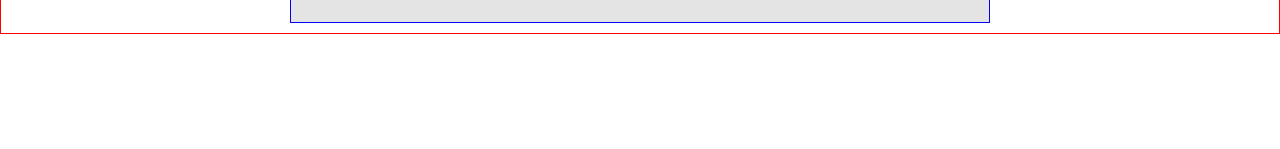
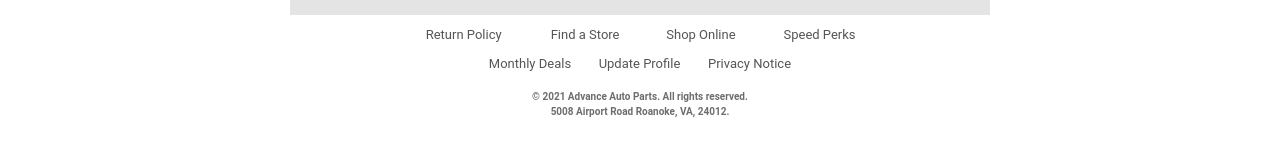
Before and after one commit to bobgtm/AdvanceAuto-email, a plain HTML site: page index.html in a window 1280 px wide. Shown: the part 1660-1809 px from the top of the page. Before the commit the page ends 1694 px from the top, so only its background shows below. Drawn offline with Linux system fonts and the light colour scheme.

Commit message:
Added email footer

```diff
--- a/index.html
+++ b/index.html
@@ -31,7 +31,7 @@
    cellpadding="0"
    border="0"
    align="center"
-   style="border: 1px solid red; margin: 0; padding: 0"
+   style=" margin: 0; padding: 0"
    >
       <tr>
          <td>
@@ -43,7 +43,7 @@
             cellpadding="0"
             border="0"
             align="center"
-         style="background-color: #e4e4e4; border: 1px solid blue; margin: 10px auto; padding-bottom: 25px"
+            style="background-color: #e4e4e4; margin: 10px auto; padding-bottom: 20px;"
             >
                <!-- Header Start -->
                <tr>
@@ -408,23 +408,18 @@
                   </td>
                </tr>
                <!-- Receipt End -->
-         </table>
-         <!-- Email Container End -->
-         <!-- Email Footer Start -->
+               <tr>
+                  <td>
                      <table
                         width="100%"
                         cellspacing="0"
                         cellpadding="0"
                         border="0"
                         align="center"
-         style=
+                        style="background-color: white; text-align: center;"
                         >
                         <!-- Links Section Start -->
-         <tr>
-            <td>
 
-            </td>
-         </tr>
                         <!-- Links Section End -->
                         <!-- Fine-Print Start -->
                         <tr>
@@ -434,6 +429,92 @@
                         </tr>
                         <!-- Fine-Print End -->
                      </table>
+                  </td>
+               </tr>
+            </table>
+            <!-- Email Container End -->
+            <!-- Email Footer Start -->
+            <table
+            class="container"
+            width="700"
+            cellspacing="0"
+            cellpadding="0"
+            border="0"
+            align="center"
+            style="background-color: #ffffff; margin: 10px auto; padding-bottom: 20px; font-size: 13px; font-weight: normal; font-family: Roboto, RobotoDraft, Helvetica, sans-serif; color: #555555; line-height: 19.5px;">
+               <tr>
+                  <td style="padding: 0 110px; margin: 0 auto;">
+                     <table
+                     width="100%"
+                     cellspacing="0"
+                     cellpadding="0"
+                     border="0"
+                     align="center"
+                     style="text-align: center;"
+                     >
+                     <tr>
+                        <td style="text-align: center;">
+                           Return Policy
+                        </td>
+                        <td style="text-align: center;">
+                           Find a Store
+                        </td>
+                        <td style="text-align: center;">
+                           Shop Online
+                        </td>
+                        <td style="text-align: center;">
+                           Speed Perks
+                        </td>
+
+                     </tr>
+                     </table>
+                  </td>
+               </tr>
+               <tr>
+                  <td style="padding: 0 185px;">
+                     <table
+                     width="100%"
+                     cellspacing="0"
+                     cellpadding="0"
+                     border="0"
+                     align="center"
+                     style="text-align: center; margin-top: 10px"
+                     >
+                     <tr>
+                        <td style="text-align: center;">
+                           Monthly Deals
+                        </td>
+                        <td style="text-align: center;">
+                           Update Profile
+                        </td>
+                        <td style="text-align: center;">
+                           Privacy Notice
+                        </td>
+
+                     </tr>
+                     </table>
+                  </td>
+               </tr>
+               <tr>
+                  <td style="margin-top: 20px;">
+                     <table
+                     width="100%"
+                     cellspacing="0"
+                     cellpadding="0"
+                     border="0"
+                     align="center"
+                     style="text-align: center; margin-top: 15px; font-size: 10px; font-weight: bold; color: #6d6d6d; line-height: 1.5;"
+                     >
+                     <tr>
+                        <td>
+                           © 2021 Advance Auto Parts. All rights reserved.<br>
+                           5008 Airport Road Roanoke, VA, 24012.
+                        </td>
+                     </tr>
+                     </table>
+                  </td>
+               </tr>
+            </table>
             <!-- Email Footer End -->
          </td>
       </tr>
```
Lines whose indentation alone changed are shown as unchanged.
